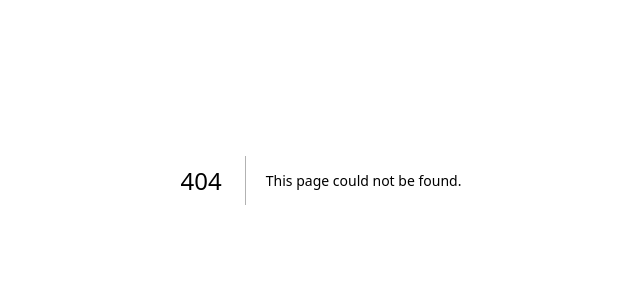
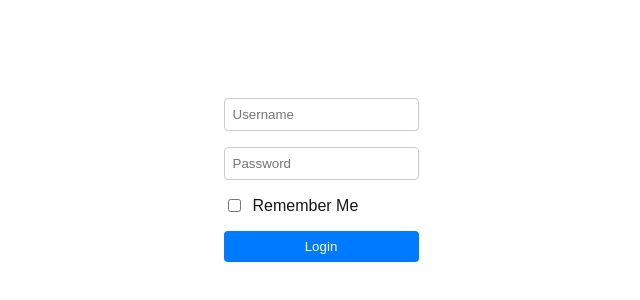
Before and after one commit to wongstephen/textual, a Next.js app: page /login in a window 1280 px wide. Before the commit this address had no page. Shown: the part 220-520 px from the top of the page, without its empty margins (319-959 px from the left). Built offline with nearby package versions, Linux system fonts and the light colour scheme.

Commit message:
feature: login screen

```diff
--- /dev/null
+++ b/src/app/login/page.module.css
@@ -0,0 +1,38 @@
+.loginContainer {
+  display: flex;
+  flex-direction: column;
+  align-items: center;
+  justify-content: center;
+  height: 100vh;
+}
+
+.loginContainer form {
+  display: flex;
+  flex-direction: column;
+  gap: 1rem;
+}
+
+.loginContainer input[type="checkbox"] {
+  margin-right: 0.5rem;
+}
+
+.checkboxContainer {
+  display: flex;
+  align-items: center;
+  gap: 0.25rem;
+}
+
+.input {
+  padding: 0.5rem;
+  border: 1px solid #ccc;
+  border-radius: 4px;
+}
+
+.loginContainer button {
+  padding: 0.5rem 1rem;
+  background-color: #007bff;
+  color: white;
+  border: none;
+  border-radius: 4px;
+  cursor: pointer;
+}
--- /dev/null
+++ b/src/app/login/page.tsx
@@ -0,0 +1,43 @@
+import React from "react";
+
+import text from "@/locales/en.json";
+
+import style from "./page.module.css";
+
+const userLogin = async (formData: FormData) => {
+  "use server";
+
+  const rawFormData = {
+    userName: formData.get("userName"),
+    password: formData.get("password"),
+    rememberMe: (formData.get("rememberMe") && true) || false,
+  };
+
+  // placeholder for actual login logic
+  console.log("User login data:", rawFormData);
+};
+
+export default function Login() {
+  return (
+    <div className={style.loginContainer}>
+      <form action={userLogin}>
+        <input
+          placeholder={text.login.username}
+          name="userName"
+          required
+          className={style.input}
+        ></input>
+        <input
+          placeholder={text.login.password}
+          name="password"
+          required
+          className={style.input}
+        ></input>
+        <div className={style.checkboxContainer}>
+          <input type="checkbox" name="rememberMe" /> {text.login.rememberMe}
+        </div>
+        <button type="submit">{text.login.submit}</button>
+      </form>
+    </div>
+  );
+}
--- a/src/locales/en.json
+++ b/src/locales/en.json
@@ -5,5 +5,15 @@
   "clearHistory": "Clear Conversation History",
   "loading": "Loading...",
   "send": "Send",
-  "promptPlaceholder": "Ask me something..."
+  "promptPlaceholder": "Ask me something...",
+  "login": {
+    "title": "Login",
+    "username": "Username",
+    "password": "Password",
+    "rememberMe": "Remember Me",
+    "submit": "Login",
+    "forgotPassword": "Forgot Password?",
+    "noAccount": "Don't have an account?",
+    "register": "Register"
+  }
 }
```
